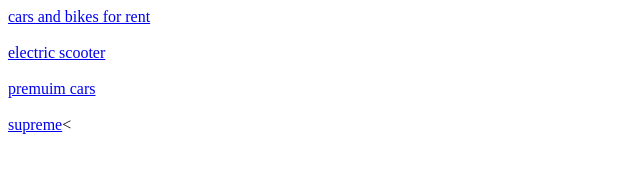
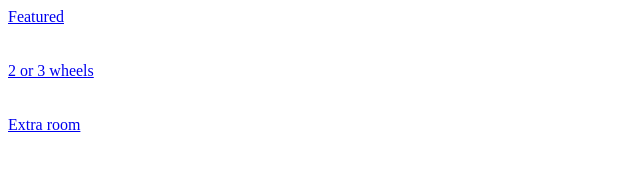
Before and after one commit to Harini-400/wad.1, a plain HTML site: page services.html in a window 1280 px wide. Shown: the whole page, without its empty margins (0-640 px from the left). Drawn offline with Linux system fonts and the light colour scheme.

Commit message:
Update services.html

```diff
--- a/services.html
+++ b/services.html
@@ -1,12 +1,11 @@
 <!DOCTYPE html>
 <html>
     <head>
-         <title>Services</title>
+        <title>Services</title>
     </head>
     <body>
-        <a href="1.html" target="home">cars and bikes for rent </a><br><br>
-        <a href="2.html" target="home">electric scooter</a><br><br>
-        <a href="3.html" target="home">premuim cars </a><br><br>
-        <a href="4.html" target="home">supreme</a><
+        <a href="1.html" target="can">Featured</a><br><br><br>
+        <a href="2.html" target="can">2 or 3 wheels</a><br><br><br>
+        <a href="3.html" target="can">Extra room</a>
     </body>
 </html>
```
